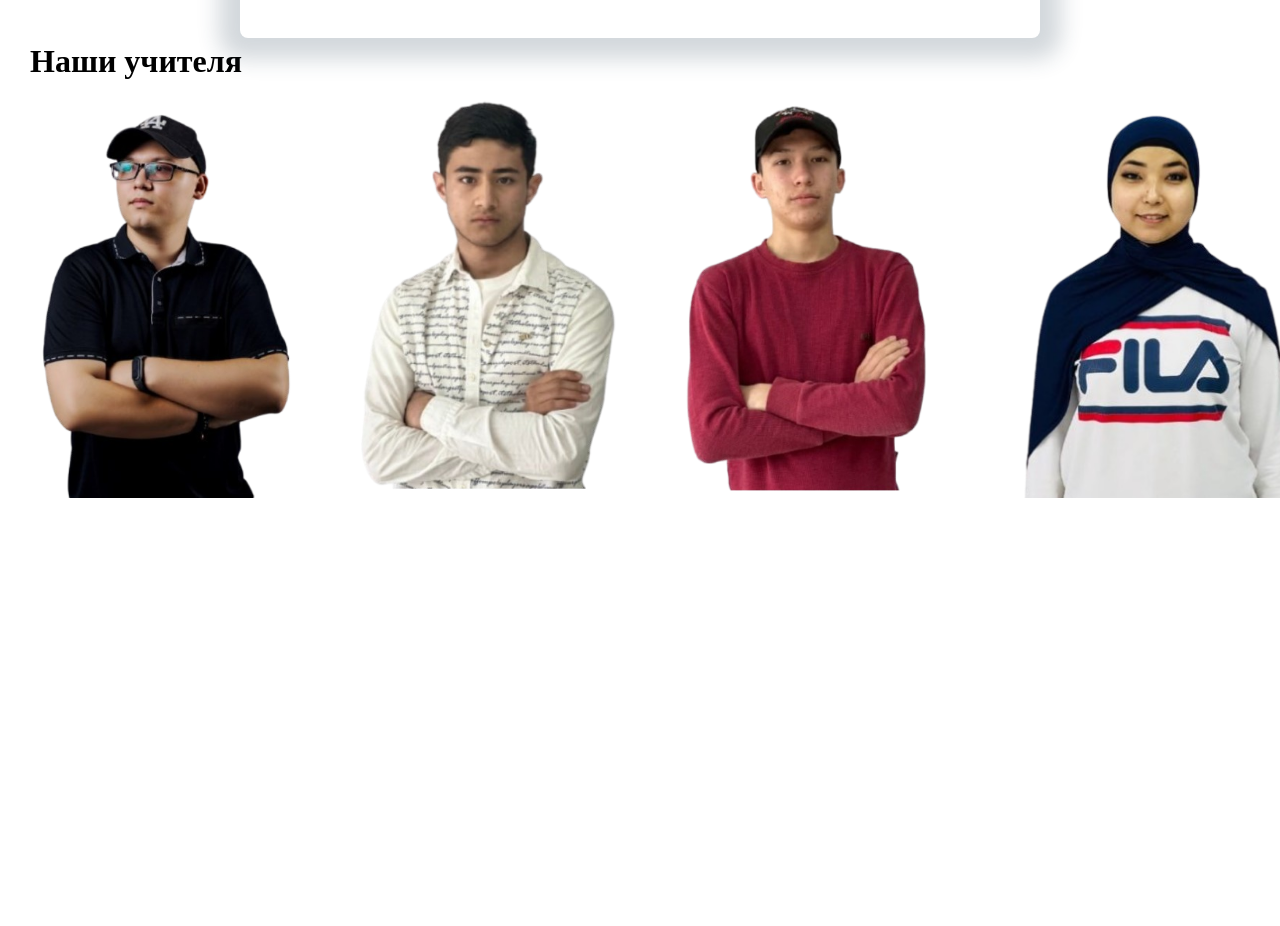
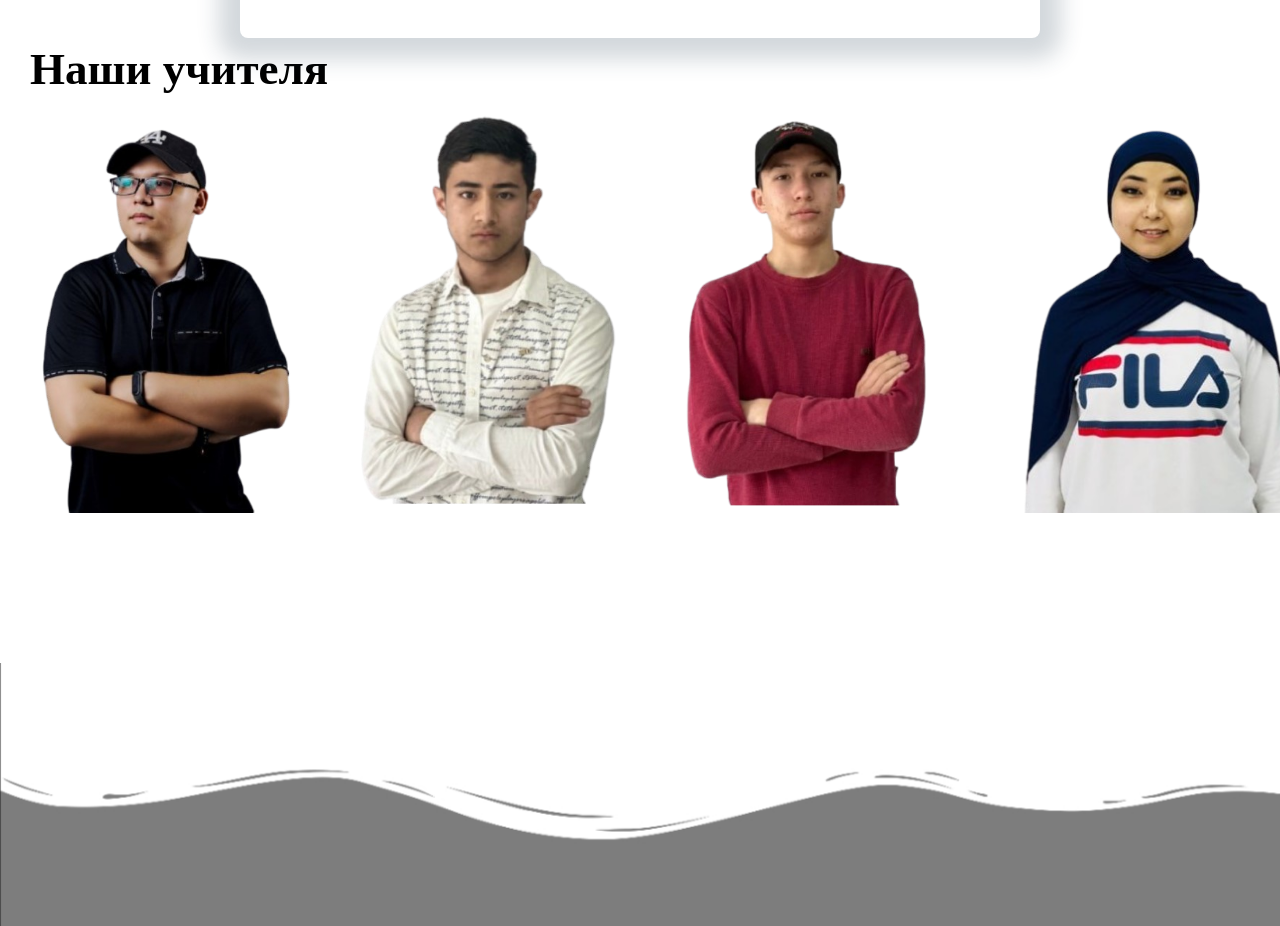
Before and after one commit to ProgrammerUz067/markaz, a React (Vite) app: page / in a window 1280 px wide. Shown: the part 846-1772 px from the top of the page. Before the commit the page ends 1344 px from the top, so only its background shows below. Built offline with nearby package versions, Linux system fonts and the light colour scheme.

Commit message:
teachers

```diff
--- a/src/components/Teachers/Teachers.css
+++ b/src/components/Teachers/Teachers.css
@@ -5,13 +5,18 @@
 }
 
 .teachers{
+  margin-top: 180px;
+}
+
+.tittle{
+  font-size: 45px;
   margin-left: 30px;
-  margin-top: 180px;
 }
 
 .teachers .container{
   display: flex;
   gap: 60px;
+  margin-left: 30px;
 }
 
 .card {
@@ -87,3 +92,10 @@
 h3 {
   font-size: 30px;
 }
+
+.main3{
+  width: 100%;
+  margin-top: 150px;
+  padding-left: -0px;
+  padding-right: -30px;
+}
--- a/src/components/Teachers/Teachers.jsx
+++ b/src/components/Teachers/Teachers.jsx
@@ -1,9 +1,6 @@
 import React from "react";
 import "./Teachers.css";
-import roma from "../../img/roma.png";
-import diyor from "../../img/diyor.png";
-import ramiz from "../../img/ramiz.png";
-import shakhnoza from "../../img/shakhnoza.png";
+import main2 from '../../img/main2.png'
 
 const Teachers = () => {
   return (
@@ -39,6 +36,8 @@ const Teachers = () => {
           </div>
         </div>
       </div>
+
+      <img src={main2} alt="" className="main3" />
     </div>
   );
 };
```
